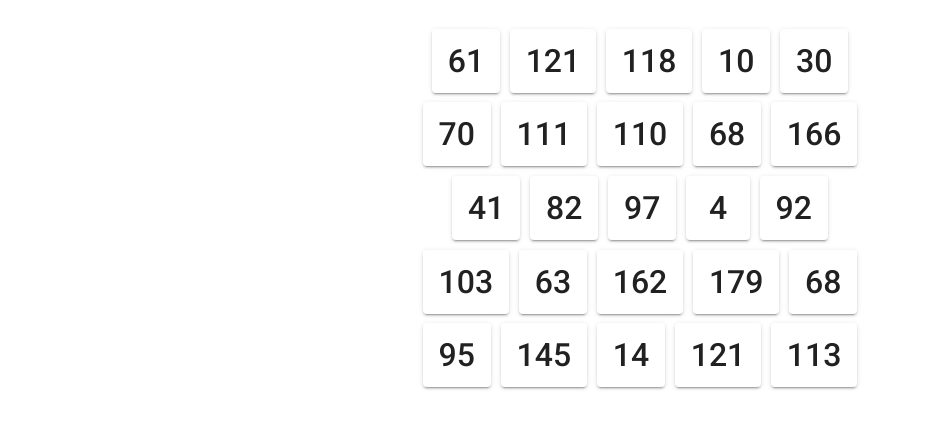
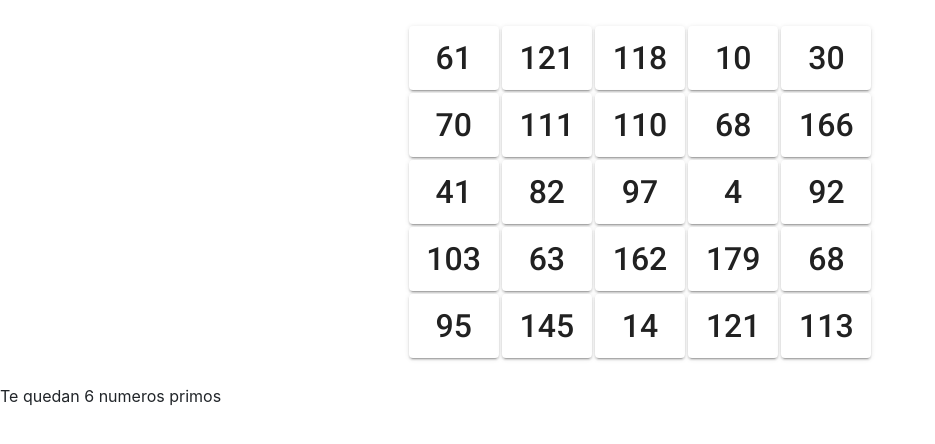
Before and after one commit to nachomonllor/juegoprimos, an Angular app: page / in a window 1280 px wide. Shown: the top 444 px of the page, without its empty margins (0-935 px from the left). Built offline with nearby package versions, Linux system fonts and the light colour scheme.

Commit message:
los botones no modifican ancho

```diff
--- a/src/app/primos/primos.component.css
+++ b/src/app/primos/primos.component.css
@@ -34,6 +34,7 @@
 
 .casilla {
   height: 4rem;
-  margin: 0.3rem;
+  width:90px;
+  margin: 0.1rem;
   font-size: 2rem;
 }
--- a/src/app/primos/primos.component.html
+++ b/src/app/primos/primos.component.html
@@ -31,3 +31,6 @@
   <button mat-raised-button (click)="presion(4,3)" class="casilla">{{estadoBotones[4][3]}}</button>
   <button mat-raised-button (click)="presion(4,4)" class="casilla">{{estadoBotones[4][4]}}</button>
 </div>
+<br>
+
+Te quedan {{totalPrimos}} numeros primos
--- a/src/app/primos/primos.component.ts
+++ b/src/app/primos/primos.component.ts
@@ -47,6 +47,12 @@ export class PrimosComponent implements OnInit {
                            [0,0,0,0,0],
                            [0,0,0,0,0],
                            [0,0,0,0,0]];
+  totalPrimos:number = 0;
+
+
+  ngOnInit() {
+
+  }
 
   constructor()
   {
@@ -59,6 +65,9 @@ export class PrimosComponent implements OnInit {
      for(let i = 0; i < 25; i++) {
           this.listaAleatorios.push(Math.floor(Math.random() * 200));
          // this.estadoBotones.push(this.listaAleatorios[i].toLocaleString());
+         if(this.listaPrimos.indexOf(this.listaAleatorios[i])>=0){
+           this.totalPrimos++;
+         }
      }
 
      let indice = 0;
@@ -74,9 +83,12 @@ export class PrimosComponent implements OnInit {
    }
 
 
+
+
   presion(fila:number,columna:number) {
     if(this.listaPrimos.indexOf(this.posiciones[fila][columna]) >= 0) {
       this.estadoBotones[fila][columna] = "P";
+      this.totalPrimos--;
     }
     else{
       this.estadoBotones[fila][columna] = "X";
@@ -84,8 +96,6 @@ export class PrimosComponent implements OnInit {
   }
 
 
-  ngOnInit() {
 
-  }
 
 }
```
